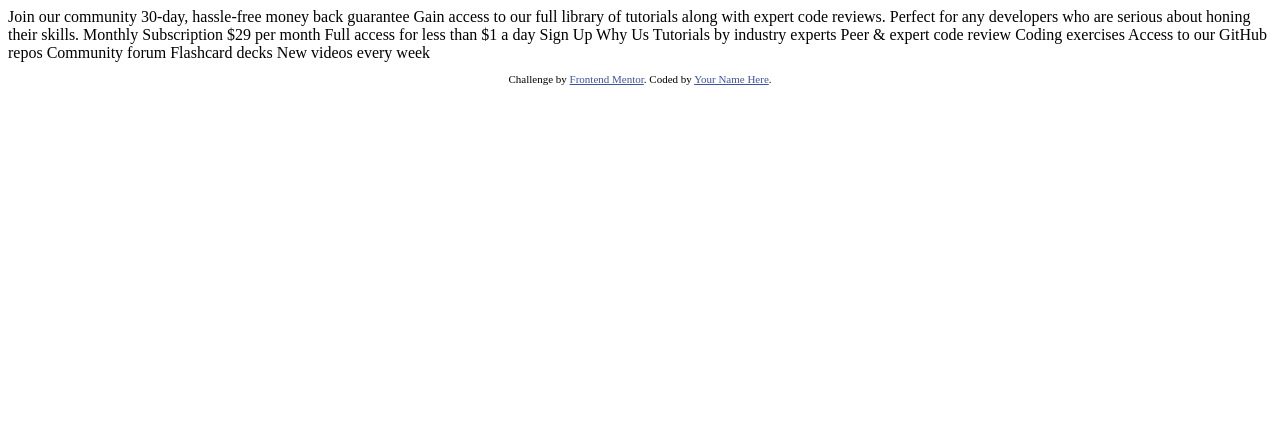
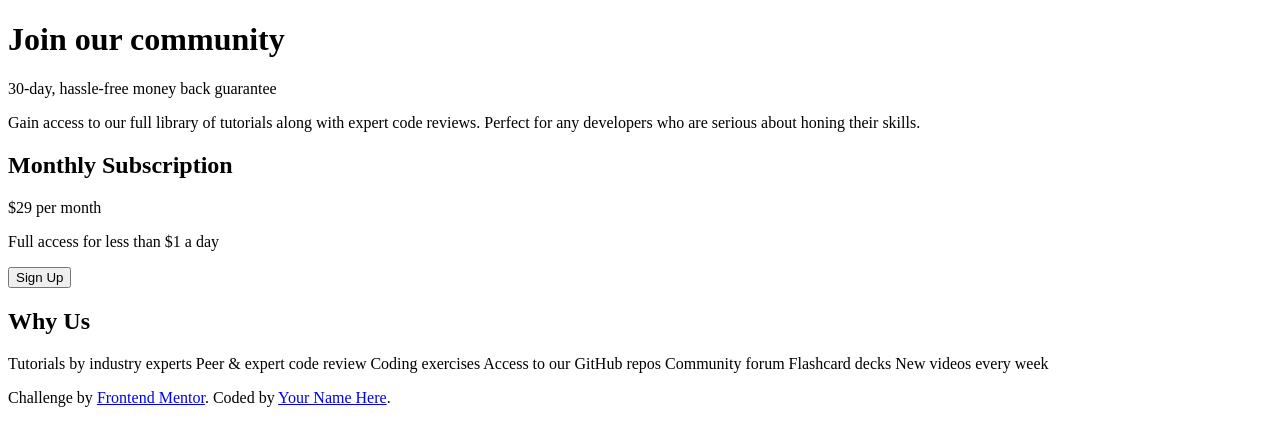
Before and after one commit to DorSarel/Single-price-grid-component, a plain HTML site: page index.html in a window 1280 px wide. Drawn offline with Linux system fonts and the light colour scheme.

Commit message:
Structured html

```diff
--- a/index.html
+++ b/index.html
@@ -1,49 +1,56 @@
 <!DOCTYPE html>
 <html lang="en">
   <head>
-  <meta charset="UTF-8">
-  <meta name="viewport" content="width=device-width, initial-scale=1.0"> <!-- displays site properly based on user's device -->
+    <meta charset="UTF-8" />
+    <meta name="viewport" content="width=device-width, initial-scale=1.0" />
+    <!-- displays site properly based on user's device -->
 
-  <link rel="icon" type="image/png" sizes="32x32" href="./images/favicon-32x32.png">
+    <link
+      rel="icon"
+      type="image/png"
+      sizes="32x32"
+      href="./images/favicon-32x32.png"
+    />
 
     <title>Frontend Mentor | Single Price Grid Component</title>
-
-  <!-- Feel free to remove these styles or customise in your own stylesheet 👍 -->
-  <style>
-    .attribution { font-size: 11px; text-align: center; }
-    .attribution a { color: hsl(228, 45%, 44%); }
-  </style>
   </head>
   <body>
-  Join our community
+    <header class="header">
+      <h1 class="header__title">Join our community</h1>
+      <p class="header__subtitle">30-day, hassle-free money back guarantee</p>
+      <p class="header__text">
+        Gain access to our full library of tutorials along with expert code
+        reviews. Perfect for any developers who are serious about honing their
+        skills.
+      </p>
+    </header>
 
-  30-day, hassle-free money back guarantee
+    <main class="main">
+      <section class="subscription">
+        <h2 class="section-title">Monthly Subscription</h2>
+        <p class="subscription__price">&dollar;29 per month</p>
+        <p class="subscription__text">
+          Full access for less than &dollar;1 a day
+        </p>
+        <button class="btn btn-primary">Sign Up</button>
+      </section>
 
-  Gain access to our full library of tutorials along with expert code reviews.
-  Perfect for any developers who are serious about honing their skills.
+      <section class="about">
+        <h2 class="section-title">Why Us</h2>
+        <p class="subscription__text">
+          Tutorials by industry experts Peer &amp; expert code review Coding
+          exercises Access to our GitHub repos Community forum Flashcard decks
+          New videos every week
+        </p>
+      </section>
+    </main>
 
-  Monthly Subscription
-
-  &dollar;29 per month
-
-  Full access for less than &dollar;1 a day
-
-  Sign Up
-
-  Why Us
-
-  Tutorials by industry experts
-  Peer &amp; expert code review
-  Coding exercises
-  Access to our GitHub repos
-  Community forum
-  Flashcard decks
-  New videos every week
-
-  <footer>
+    <footer class="footer">
       <p class="attribution">
-      Challenge by <a href="https://www.frontendmentor.io?ref=challenge" target="_blank">Frontend Mentor</a>.
-      Coded by <a href="#">Your Name Here</a>.
+        Challenge by
+        <a href="https://www.frontendmentor.io?ref=challenge" target="_blank"
+          >Frontend Mentor</a
+        >. Coded by <a href="#">Your Name Here</a>.
       </p>
     </footer>
   </body>
```
Lines whose indentation alone changed are shown as unchanged.
